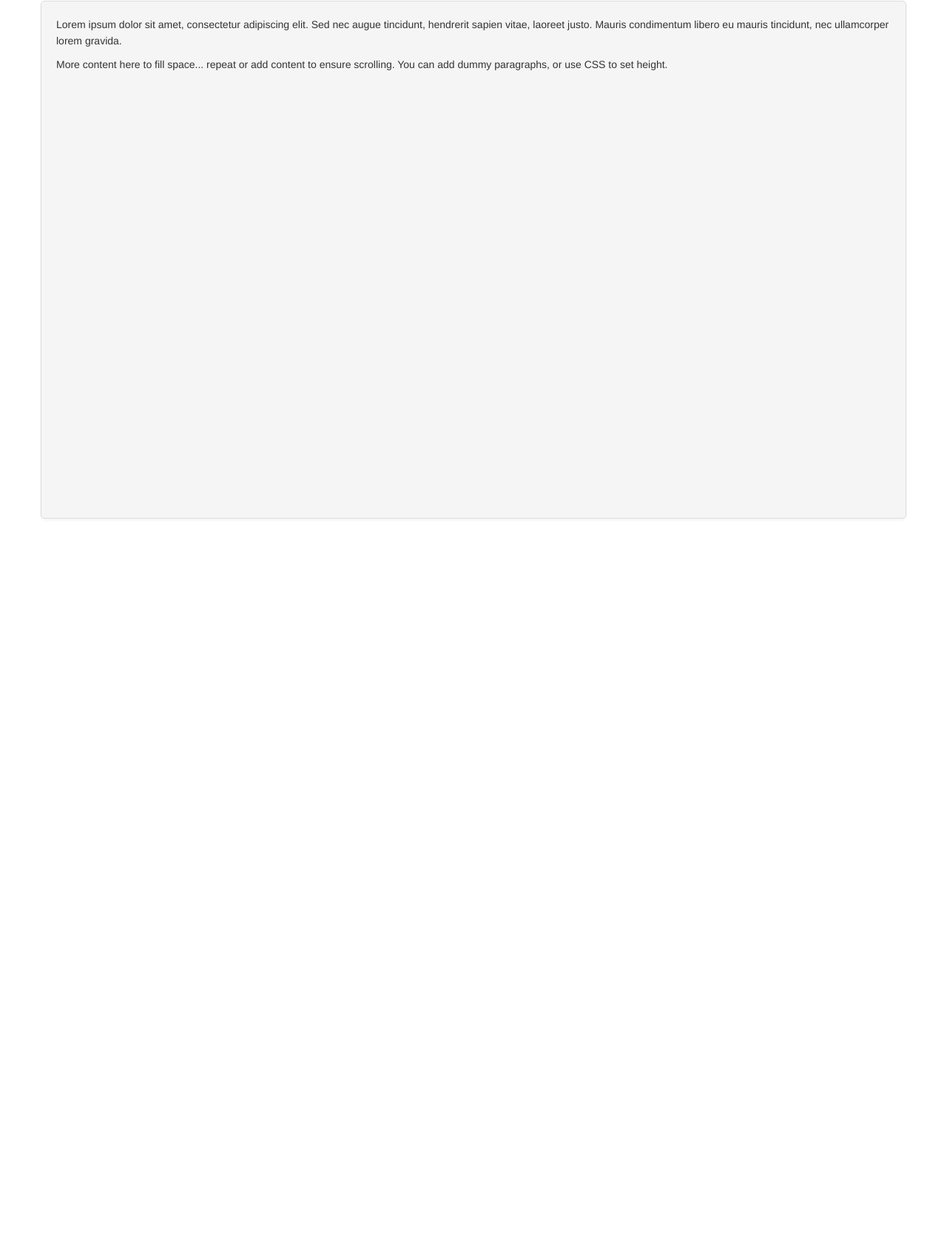
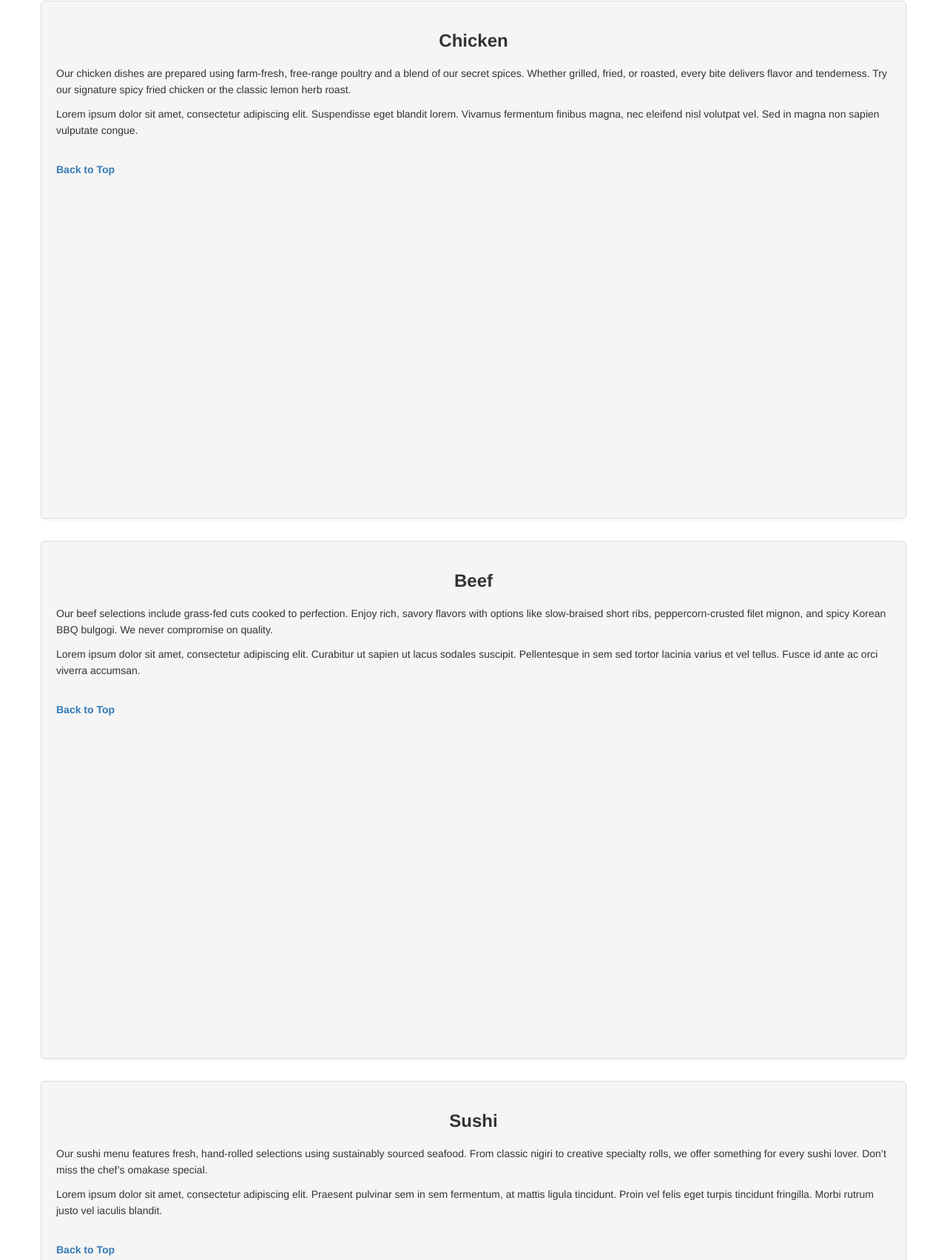
Before and after one commit to iamheroik/mod3_solution, a plain HTML site: page index.html in a window 1280 px wide. Shown: the part 151-1854 px from the top of the page at 74% size. Before the commit the page ends 882 px from the top, so only its background shows below. Drawn offline with nearby package versions, Linux system fonts and the light colour scheme.

Commit message:
Update index.html

```diff
--- a/index.html
+++ b/index.html
@@ -16,7 +16,6 @@
   <!-- NAVBAR -->
   <nav class="navbar navbar-default">
     <div class="container-fluid">
-      <!-- Brand and toggle get grouped for mobile -->
       <div class="navbar-header">
         <button type="button" class="navbar-toggle collapsed" data-toggle="collapse" data-target="#collapsing-navbar">
           <span class="icon-bar"></span>
@@ -26,12 +25,12 @@
         <a class="navbar-brand" href="#">Food, LLC</a>
       </div>
 
-      <!-- Collapsible Mobile Menu -->
+      <!-- Mobile-only menu -->
       <div class="collapse navbar-collapse visible-xs" id="collapsing-navbar">
         <ul class="nav navbar-nav">
-          <li><a href="#">Chicken</a></li>
-          <li><a href="#">Beef</a></li>
-          <li><a href="#">Sushi</a></li>
+          <li><a href="#chicken">Chicken</a></li>
+          <li><a href="#beef">Beef</a></li>
+          <li><a href="#sushi">Sushi</a></li>
         </ul>
       </div>
     </div>
@@ -46,17 +45,55 @@
     </div>
   </div>
 
-  <!-- TALL SECTION -->
-  <div class="container">
+  <!-- CHICKEN SECTION -->
+  <div id="chicken" class="container">
     <div class="row">
       <div class="col-xs-12 section-box">
-        <p>Lorem ipsum dolor sit amet, consectetur adipiscing elit. Sed nec augue tincidunt, hendrerit sapien vitae, laoreet justo. Mauris condimentum libero eu mauris tincidunt, nec ullamcorper lorem gravida.</p>
-        <p>More content here to fill space... repeat or add content to ensure scrolling. You can add dummy paragraphs, or use CSS to set height.</p>
+        <h3 class="text-center">Chicken</h3>
+        <p>
+          Our chicken dishes are prepared using farm-fresh, free-range poultry and a blend of our secret spices. Whether grilled, fried, or roasted, every bite delivers flavor and tenderness. Try our signature spicy fried chicken or the classic lemon herb roast.
+        </p>
+        <p>
+          Lorem ipsum dolor sit amet, consectetur adipiscing elit. Suspendisse eget blandit lorem. Vivamus fermentum finibus magna, nec eleifend nisl volutpat vel. Sed in magna non sapien vulputate congue.
+        </p>
+        <p><a href="#">Back to Top</a></p>
       </div>
     </div>
   </div>
 
-  <!-- jQuery and Bootstrap JS -->
+  <!-- BEEF SECTION -->
+  <div id="beef" class="container">
+    <div class="row">
+      <div class="col-xs-12 section-box">
+        <h3 class="text-center">Beef</h3>
+        <p>
+          Our beef selections include grass-fed cuts cooked to perfection. Enjoy rich, savory flavors with options like slow-braised short ribs, peppercorn-crusted filet mignon, and spicy Korean BBQ bulgogi. We never compromise on quality.
+        </p>
+        <p>
+          Lorem ipsum dolor sit amet, consectetur adipiscing elit. Curabitur ut sapien ut lacus sodales suscipit. Pellentesque in sem sed tortor lacinia varius et vel tellus. Fusce id ante ac orci viverra accumsan.
+        </p>
+        <p><a href="#">Back to Top</a></p>
+      </div>
+    </div>
+  </div>
+
+  <!-- SUSHI SECTION -->
+  <div id="sushi" class="container">
+    <div class="row">
+      <div class="col-xs-12 section-box">
+        <h3 class="text-center">Sushi</h3>
+        <p>
+          Our sushi menu features fresh, hand-rolled selections using sustainably sourced seafood. From classic nigiri to creative specialty rolls, we offer something for every sushi lover. Don’t miss the chef’s omakase special.
+        </p>
+        <p>
+          Lorem ipsum dolor sit amet, consectetur adipiscing elit. Praesent pulvinar sem in sem fermentum, at mattis ligula tincidunt. Proin vel felis eget turpis tincidunt fringilla. Morbi rutrum justo vel iaculis blandit.
+        </p>
+        <p><a href="#">Back to Top</a></p>
+      </div>
+    </div>
+  </div>
+
+  <!-- Scripts -->
   <script src="https://ajax.googleapis.com/ajax/libs/jquery/1.11.3/jquery.min.js"></script>
   <script src="https://maxcdn.bootstrapcdn.com/bootstrap/3.3.7/js/bootstrap.min.js"></script>
 
```
